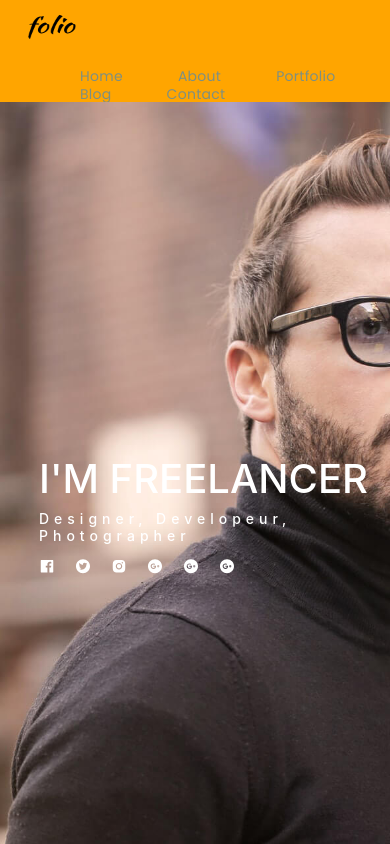
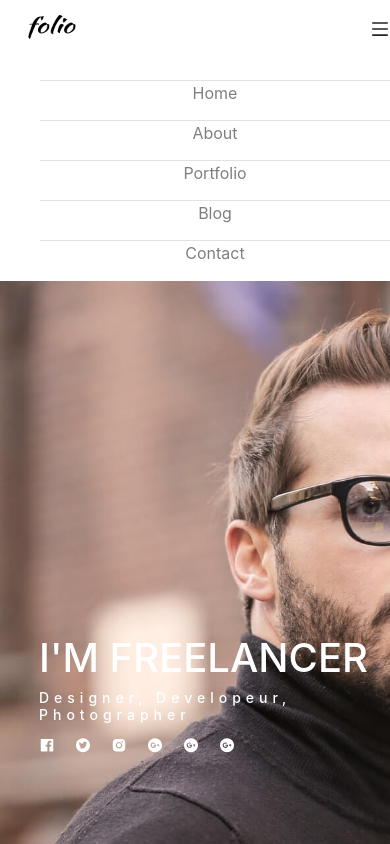
Before and after one commit to uranius1024/tftboarding, a React (Create React App) app: page / in a window 390 px wide. Shown: the top 844 px of the page. Built offline with nearby package versions, Linux system fonts and the light colour scheme; a web font is replaced by a local one.

Commit message:
Update: Responsive

```diff
--- a/package.json
+++ b/package.json
@@ -3,6 +3,7 @@
   "version": "0.1.0",
   "private": true,
   "dependencies": {
+    "@fortawesome/fontawesome-free": "^5.15.4",
     "@testing-library/jest-dom": "^5.16.1",
     "@testing-library/react": "^12.1.2",
     "@testing-library/user-event": "^13.5.0",
@@ -15,9 +16,11 @@
     "react": "^17.0.2",
     "react-dom": "^17.0.2",
     "react-icons": "^4.3.1",
+    "react-router-dom": "^6.2.1",
     "react-scripts": "5.0.0",
     "react-slick": "^0.28.1",
     "slick-carousel": "^1.8.1",
+    "styled-components": "^5.3.3",
     "web-vitals": "^2.1.2"
   },
   "scripts": {
--- a/src/LandingPage/BlogPage.js
+++ b/src/LandingPage/BlogPage.js
@@ -9,7 +9,7 @@ export default class BlogPage extends Component {
                     <h1 className='title'>Journal</h1>
 
                     <div className="row pt-5">
-                        <div className="col-4">
+                        <div className="col-md-4 col-sm-6">
                             <div >
                                 <img src="images/blog-post-1.jpg" className="card-img-top" alt />
                                 <div className="card-body">
@@ -18,7 +18,7 @@ export default class BlogPage extends Component {
                                 </div>
                             </div>
                         </div>
-                        <div className="col-4">
+                        <div className="col-md-4 col-sm-6">
                             <div  >
                                 <img src="images/blog-post-2.jpg" className="card-img-top" alt />
                                 <div className="card-body">
@@ -27,7 +27,7 @@ export default class BlogPage extends Component {
                                 </div>
                             </div>
                         </div>
-                        <div className="col-4">
+                        <div className="col-md-4 col-sm-6">
                             <div >
                                 <img src="images/blog-post-3.jpg" className="card-img-top" alt />
                                 <div className="card-body">
--- a/src/LandingPage/Contact.js
+++ b/src/LandingPage/Contact.js
@@ -1,5 +1,6 @@
 import React, { Component } from 'react'
 import "../css/main.css"
+import "../css/responsive.css"
 import { AiFillFacebook, AiFillTwitterCircle, AiFillInstagram, AiFillGooglePlusCircle } from "react-icons/ai";
 export default class Contact extends Component {
     render() {
@@ -30,8 +31,8 @@ export default class Contact extends Component {
                                         </div>
                                         <div className="col-md-6">
 
-                                            <input type="text" className="form-control form-contact" id="validationCustom01" placeholder="YOUR email" required />
-                                            <div className="valid-feedback">
+                                            <input type="text" className="form-control your-email form-contact" id="validationCustom01" placeholder="YOUR email" required />
+                                            <div className="valid-feedback ">
                                                 Looks good!
                                             </div>
 
--- a/src/LandingPage/Header.js
+++ b/src/LandingPage/Header.js
@@ -1,5 +1,6 @@
 import React, { Component } from 'react';
 import "../css/main.css"
+import { AiOutlineMenu } from "react-icons/ai";
 export default class Header extends Component {
     render() {
         return (
@@ -8,7 +9,20 @@ export default class Header extends Component {
                     <div className="logo">
                         <a href="index.html"><img src="images/logo.png" alt="logo" /></a>
                     </div>
+                    <div className='responsiveMenu'>
+                        <i>
+                            <AiOutlineMenu />
+                        </i>
+                    </div>
                     <ul className="nav-menu list-menu text-general">
+                        <li><a href="#header" className="smoothScroll">Home</a></li>
+                        <li><a href="#about" className="smoothScroll">About</a></li>
+                        <li><a href="#portfolio" className="smoothScroll">Portfolio</a></li>
+                        <li><a href="#journal" className="smoothScroll">Blog</a></li>
+                        <li><a href="#contact" className="smoothScroll">Contact</a></li>
+                    </ul>
+                    <div className='list-clear'></div>
+                    <ul className="nav-menu-after  text-general">
                         <li><a href="#header" className="smoothScroll">Home</a></li>
                         <li><a href="#about" className="smoothScroll">About</a></li>
                         <li><a href="#portfolio" className="smoothScroll">Portfolio</a></li>
--- a/src/LandingPage/Portfolio.js
+++ b/src/LandingPage/Portfolio.js
@@ -40,30 +40,30 @@ export default class Portfolio extends Component {
                                     <div className="tab-pane fade show active" id="all" role="tabpanel" aria-labelledby="pills-home-tab">..
                                         <div className="portfolio-container container">
                                             <div className='row'>
-                                                <div className="col-4 port-image">
+                                                <div className="col-md-4 col-sm-6 port-image">
                                                     <a className="popup-img" href="images/portfolio/1.jpg">
                                                         <img src="images/portfolio/1.jpg" alt="img" />
                                                     </a>
                                                 </div>
-                                                <div className="col-4 port-image">
+                                                <div className="col-md-4 col-sm-6 port-image">
                                                     <a className="popup-img" href="images/portfolio/2.jpg">
                                                         <img src="images/portfolio/2.jpg" alt="img" />
                                                     </a>
-                                                </div> <div className="col-4 port-image">
+                                                </div> <div className="col-md-4 col-sm-6 port-image">
                                                     <a className="popup-img" href="images/portfolio/3.jpg">
                                                         <img src="images/portfolio/3.jpg" alt="img" />
                                                     </a>
-                                                </div> <div className="col-4 port-image">
+                                                </div> <div className="col-md-4 col-sm-6 port-image">
                                                     <a className="popup-img" href="images/portfolio/4.jpg">
                                                         <img src="images/portfolio/4.jpg" alt="img" />
                                                     </a>
                                                 </div>
-                                                <div className="col-4 port-image">
+                                                <div className="col-md-4 col-sm-6 port-image">
                                                     <a className="popup-img" href="images/portfolio/5.jpg">
                                                         <img src="images/portfolio/5.jpg" alt="img" />
                                                     </a>
                                                 </div>
-                                                <div className="col-4 port-image">
+                                                <div className="col-md-4 col-sm-6 port-image">
                                                     <a className="popup-img" href="images/portfolio/6.jpg">
                                                         <img src="images/portfolio/6.jpg" alt="img" />
                                                     </a>
--- a/src/css/main.css
+++ b/src/css/main.css
@@ -1,6 +1,5 @@
 /* HEADER */
 .header {
-  background-color: orange;
 }
 .list-menu {
   float: right;
@@ -27,6 +26,13 @@
   text-transform: uppercase;
   letter-spacing: 0.02em;
   text-transform: capitalize;
+  color: #292929;
+}
+.list-menu li a:hover {
+  color: #b8a07e;
+}
+.list-clear {
+  clear: both;
 }
 .logo {
   float: left;
--- /dev/null
+++ b/src/css/responsive.css
@@ -0,0 +1,41 @@
+.nav-menu-after {
+  text-align: center;
+  list-style: none;
+  margin-top: 30px;
+}
+.nav-menu-after li {
+  margin-bottom: 15px;
+
+  border-top: 1px solid rgb(199, 199, 199);
+}
+.nav-menu-after li a {
+  text-decoration: none;
+  color: black;
+}
+.nav-menu-after li a:hover {
+  color: #b8a07e;
+}
+
+@media (max-width: 768px) {
+  /* Header */
+  .list-menu {
+    display: none;
+  }
+  .responsiveMenu {
+    float: right;
+    margin-top: 12px;
+    cursor: pointer;
+    font-size: 20px;
+  }
+
+  /* Contact */
+}
+@media (min-width: 769px) {
+  /* Header */
+  .responsiveMenu {
+    display: none;
+  }
+  .nav-menu-after {
+    display: none;
+  }
+}
```
Also changed, not shown: 1 other file (tests, documents, lock files or other folders).
